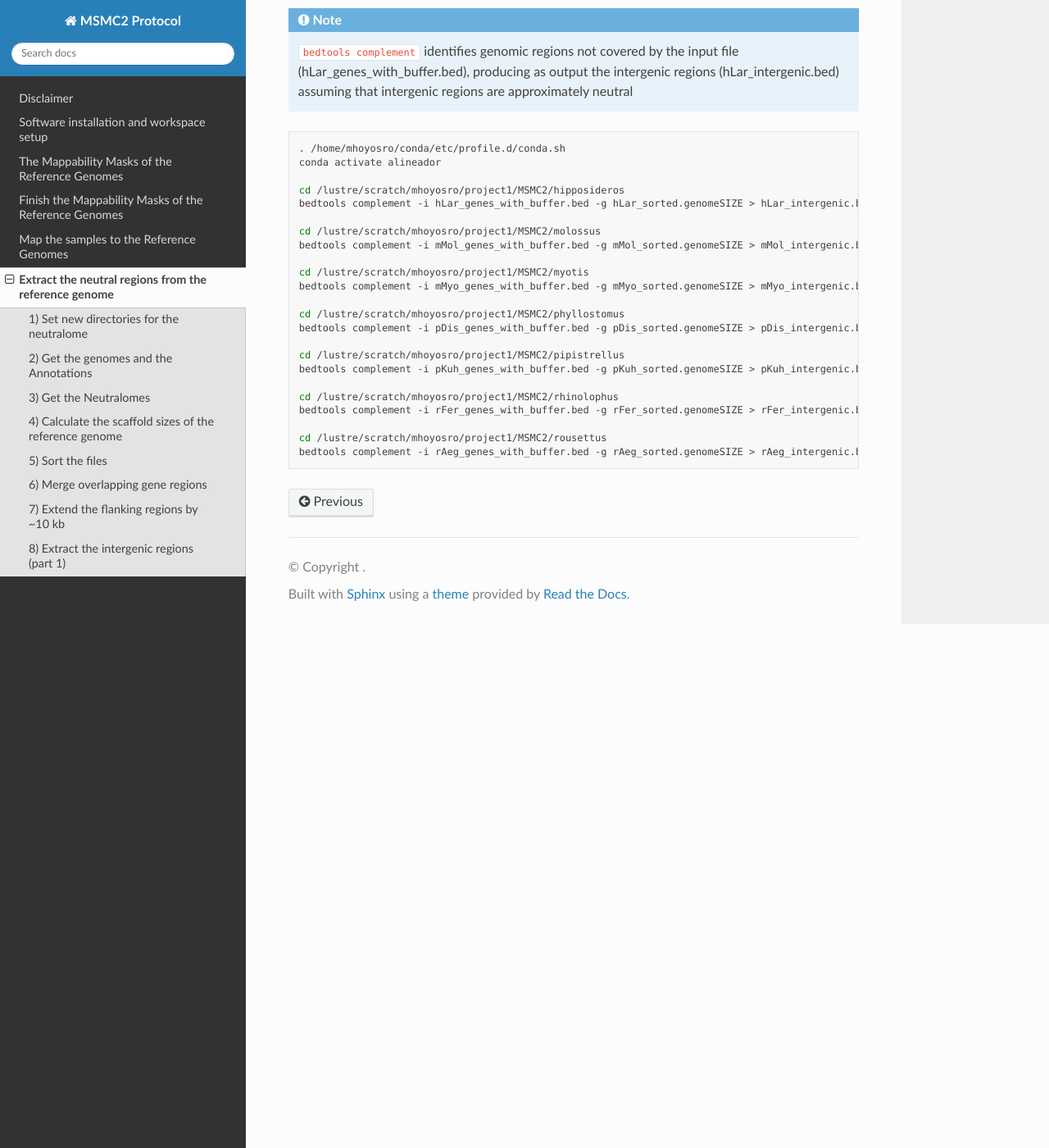
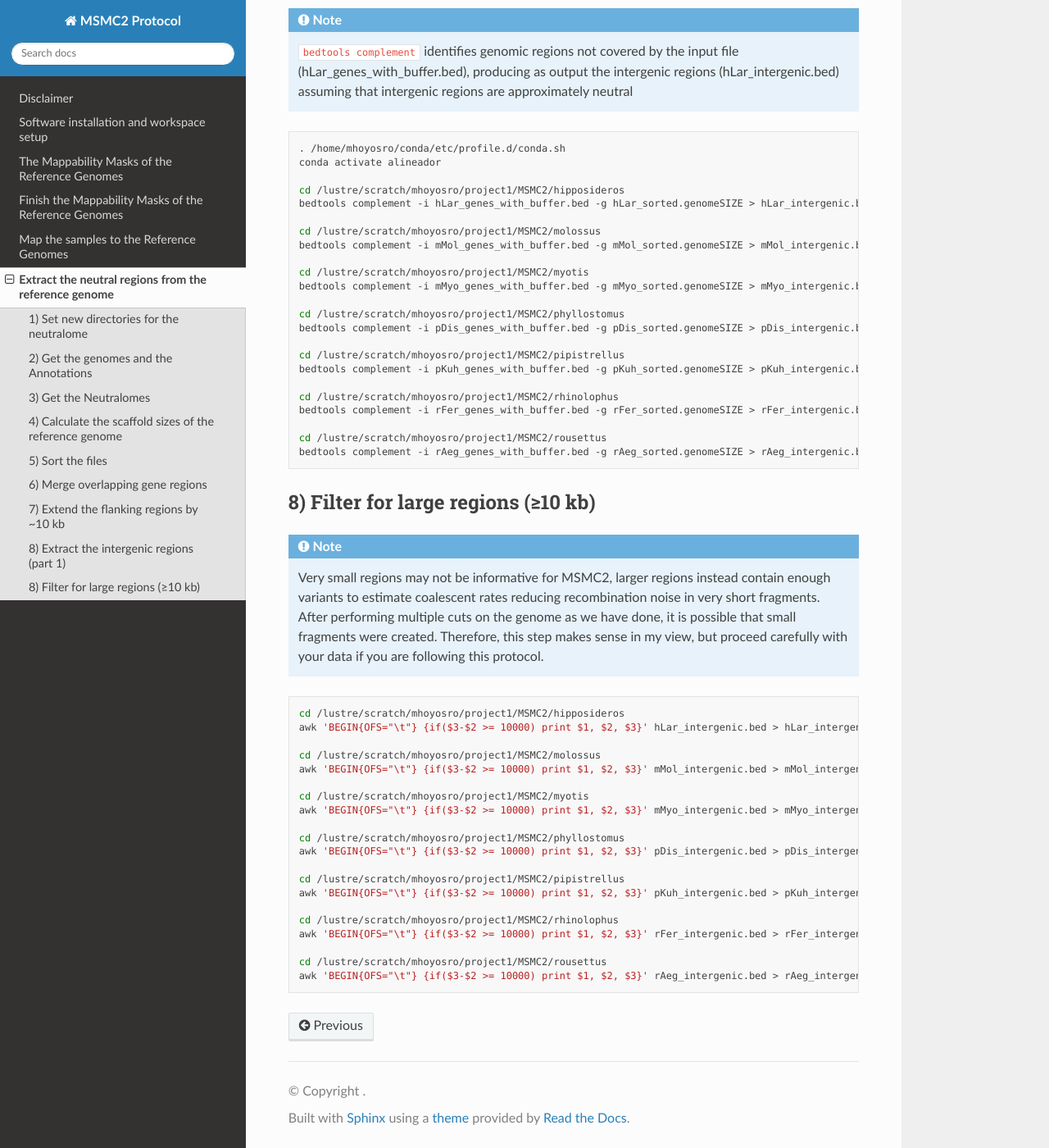
Before and after one commit to hoyosmanuel/MSMC2-Protocol, a Sphinx documentation site: the page built from docs/source/05_Data_Processing_4.rst, in a window 1280 px wide and 1400 px high, scrolled down 4080 px. Shown: the whole window at 82% size. Built offline with Sphinx 7.4.7 and the Read the Docs theme 3.1.0, drawn with Linux system fonts in a browser that asks for light colours.

Commit message:
Update 05_Data_Processing_4.rst

```diff
--- a/docs/source/05_Data_Processing_4.rst
+++ b/docs/source/05_Data_Processing_4.rst
@@ -233,3 +233,35 @@ Extract the neutral regions from the reference genome
 
 	cd /lustre/scratch/mhoyosro/project1/MSMC2/rousettus
 	bedtools complement -i rAeg_genes_with_buffer.bed -g rAeg_sorted.genomeSIZE > rAeg_intergenic.bed
+
+
+8) Filter for large regions (≥10 kb)
+-----------------------------------------
+
+.. note::
+	Very small regions may not be informative for MSMC2, larger regions instead contain enough variants to estimate coalescent rates reducing recombination noise in very short fragments.
+	After performing multiple cuts on the genome as we have done, it is possible that small fragments were created. Therefore, this step makes sense in my view, but proceed carefully with your data if you are following this protocol.
+
+
+.. code-block:: bash
+
+	cd /lustre/scratch/mhoyosro/project1/MSMC2/hipposideros
+	awk 'BEGIN{OFS="\t"} {if($3-$2 >= 10000) print $1, $2, $3}' hLar_intergenic.bed > hLar_intergenic_min10kb.bed
+
+	cd /lustre/scratch/mhoyosro/project1/MSMC2/molossus
+	awk 'BEGIN{OFS="\t"} {if($3-$2 >= 10000) print $1, $2, $3}' mMol_intergenic.bed > mMol_intergenic_min10kb.bed
+
+	cd /lustre/scratch/mhoyosro/project1/MSMC2/myotis
+	awk 'BEGIN{OFS="\t"} {if($3-$2 >= 10000) print $1, $2, $3}' mMyo_intergenic.bed > mMyo_intergenic_min10kb.bed
+
+	cd /lustre/scratch/mhoyosro/project1/MSMC2/phyllostomus
+	awk 'BEGIN{OFS="\t"} {if($3-$2 >= 10000) print $1, $2, $3}' pDis_intergenic.bed > pDis_intergenic_min10kb.bed
+
+	cd /lustre/scratch/mhoyosro/project1/MSMC2/pipistrellus
+	awk 'BEGIN{OFS="\t"} {if($3-$2 >= 10000) print $1, $2, $3}' pKuh_intergenic.bed > pKuh_intergenic_min10kb.bed
+
+	cd /lustre/scratch/mhoyosro/project1/MSMC2/rhinolophus
+	awk 'BEGIN{OFS="\t"} {if($3-$2 >= 10000) print $1, $2, $3}' rFer_intergenic.bed > rFer_intergenic_min10kb.bed
+
+	cd /lustre/scratch/mhoyosro/project1/MSMC2/rousettus
+	awk 'BEGIN{OFS="\t"} {if($3-$2 >= 10000) print $1, $2, $3}' rAeg_intergenic.bed > rAeg_intergenic_min10kb.bed
```
